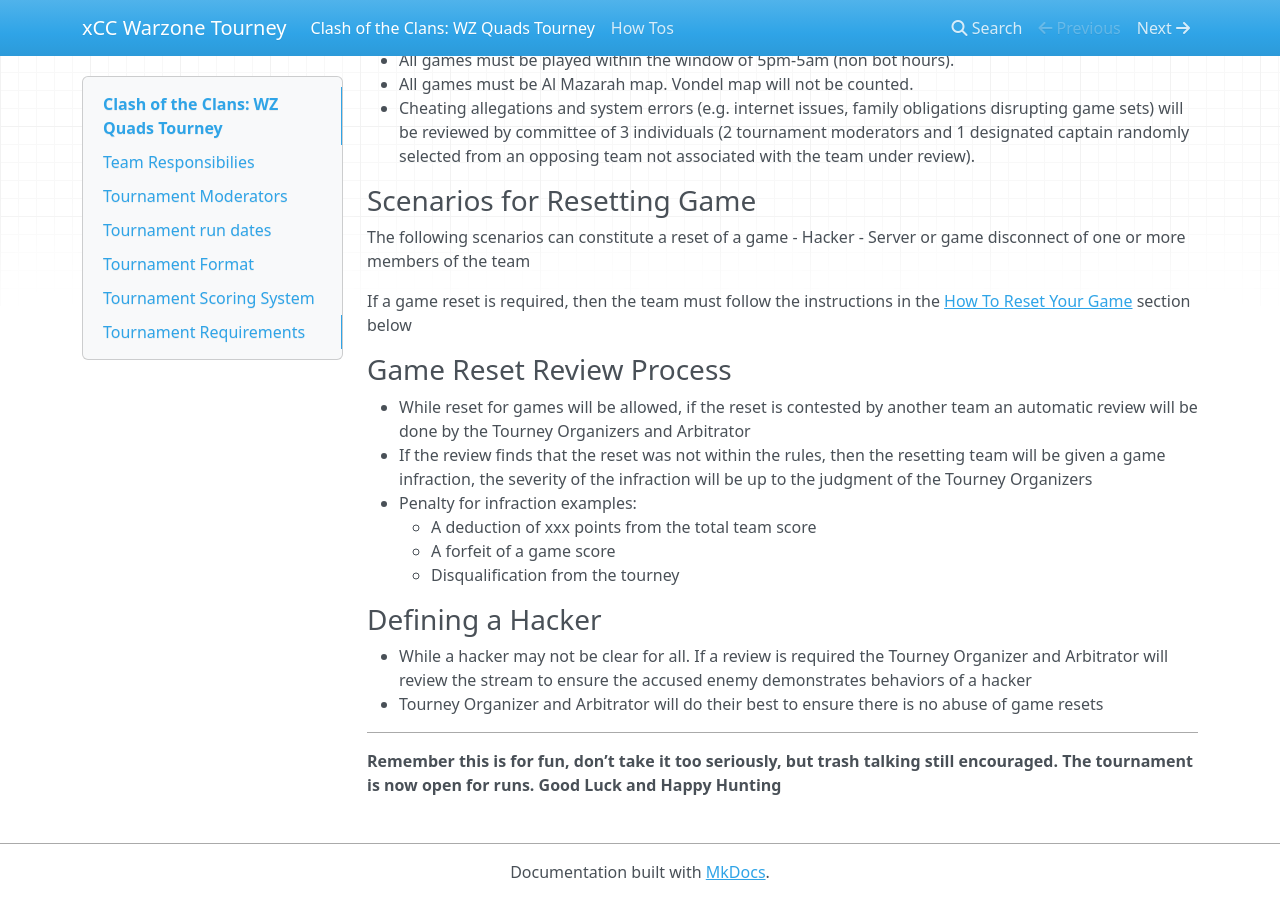
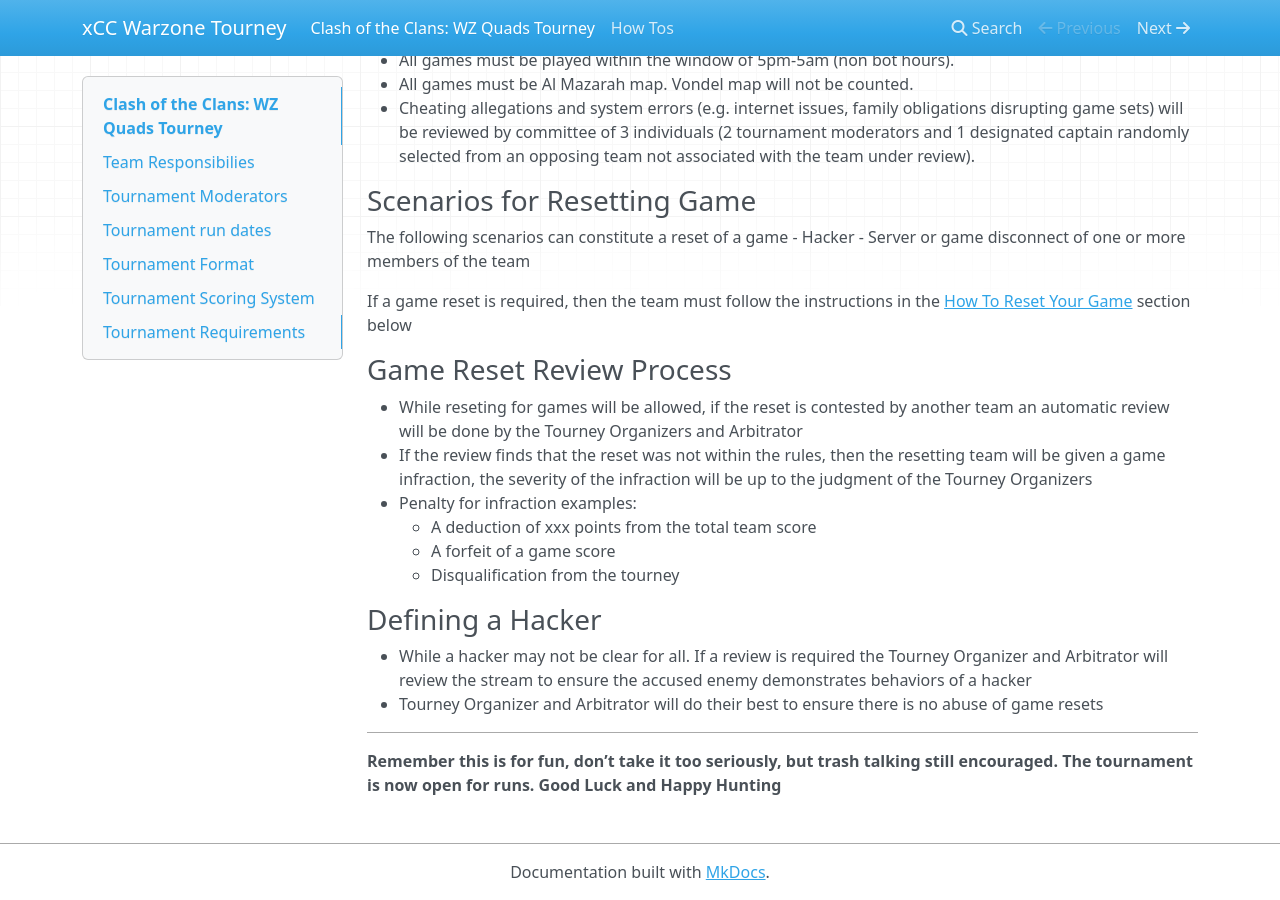
Before and after one commit to WZTourney/wztourney.github.io, an MkDocs documentation site: the page built from docs/index.md, in a window 1280 px wide and 900 px high, scrolled down 1402 px. Built offline with MkDocs 1.6.1, drawn with Linux system fonts in a browser that asks for light colours; nearby versions of some CDN libraries.

Commit message:
modified a page

```diff
--- a/docs/index.md
+++ b/docs/index.md
@@ -63,7 +63,7 @@ If a game reset is required, then the team must follow the instructions in the [
 
 ### Game Reset Review Process
 
-- While reset for games will be allowed, if the reset is contested by another team an automatic review will be done by the Tourney Organizers and Arbitrator
+- While reseting for games will be allowed, if the reset is contested by another team an automatic review will be done by the Tourney Organizers and Arbitrator
 - If the review finds that the reset was not within the rules, then the resetting team will be given a game infraction,  the severity of the infraction will be up to the judgment of the Tourney Organizers
   - Penalty for infraction examples:
     - A deduction of xxx points from the total team score
```
